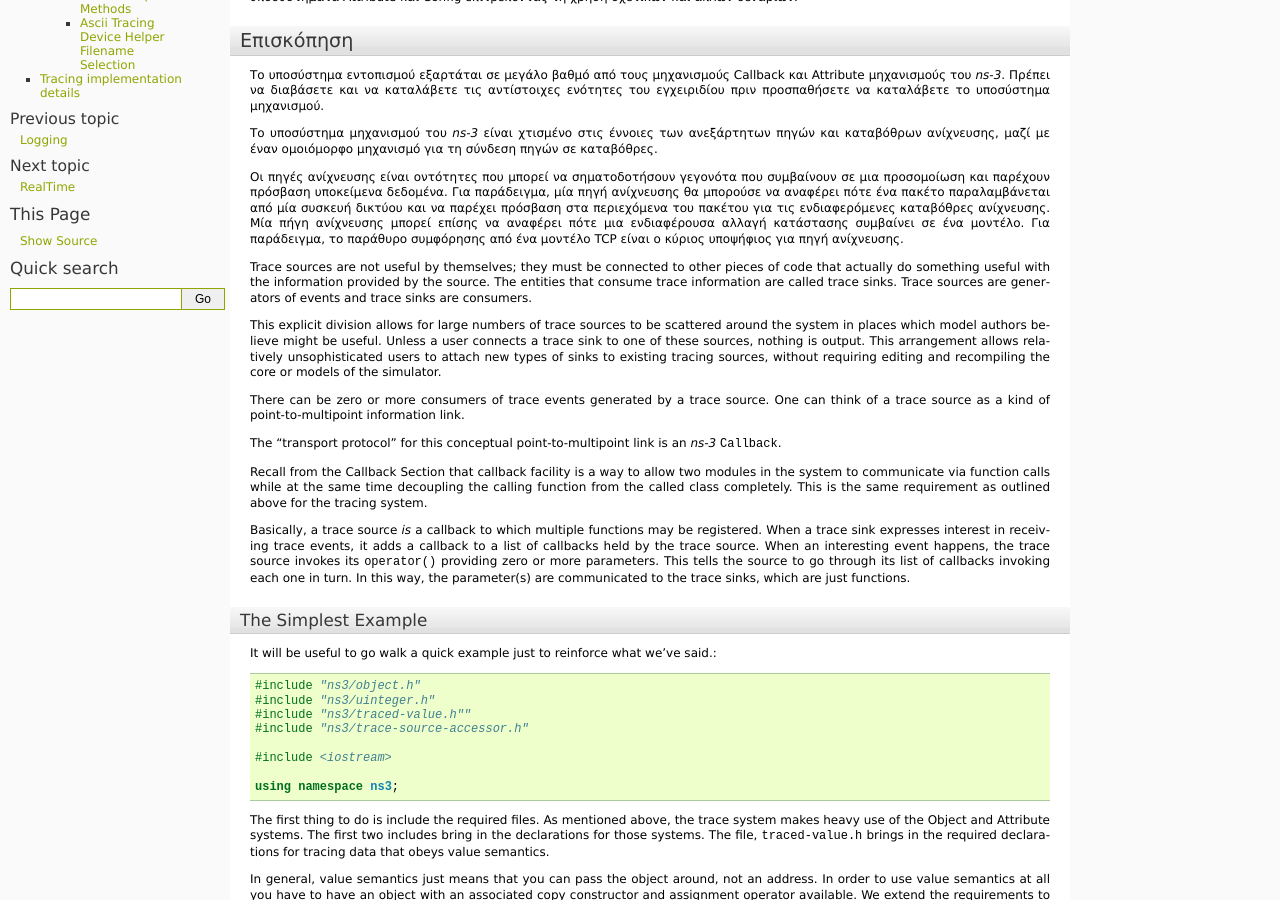
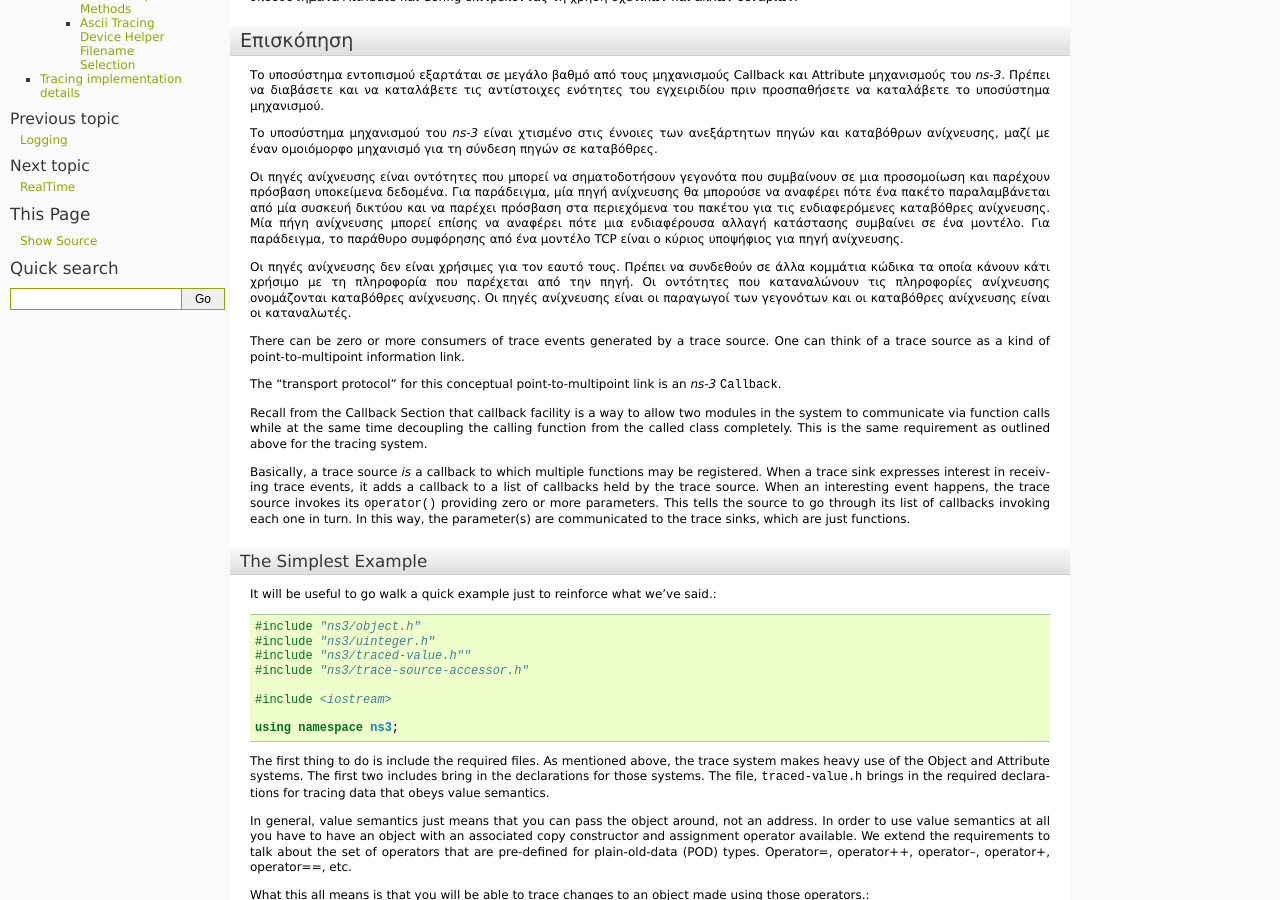
Before and after one commit to maupatras/ns3_team_2B, a Sphinx documentation site: the page built from ns-3.22/doc/manual-gr/source/tracing.rst, in a window 1280 px wide and 900 px high, scrolled down 687 px. Built offline with Sphinx 7.4.7, drawn with Linux system fonts in a browser that asks for light colours; formulas are drawn with MathJax 3; pages that are not in the unit, such as notebooks, are missing from menus.

Commit message:
Update tracing.rst

```diff
--- a/ns-3.22/doc/manual-gr/source/tracing.rst
+++ b/ns-3.22/doc/manual-gr/source/tracing.rst
@@ -149,17 +149,28 @@ Attribute μηχανισμούς του |ns3|. Πρέπει να διαβάσε
 κατάστασης συμβαίνει σε ένα μοντέλο. Για παράδειγμα,  το παράθυρο συμφόρησης από ένα
 μοντέλο TCP είναι ο κύριος υποψήφιος για πηγή ανίχνευσης.
 
-Trace sources are not useful by themselves; they must be connected to other
-pieces of code that actually do something useful with the information provided
-by the source.  The entities that consume trace information are called trace
-sinks. Trace sources are generators of events and trace sinks are consumers.
+..
+ Trace sources are not useful by themselves; they must be connected to other
+ pieces of code that actually do something useful with the information provided
+ by the source.  The entities that consume trace information are called trace
+ sinks. Trace sources are generators of events and trace sinks are consumers.
 
-This explicit division allows for large numbers of trace sources to be scattered
-around the system in places which model authors believe might be useful. Unless
-a user connects a trace sink to one of these sources, nothing is output. This
-arrangement allows relatively unsophisticated users to attach new types of sinks
-to existing tracing sources, without requiring editing and recompiling the core
-or models of the simulator.
+Οι πηγές ανίχνευσης δεν είναι χρήσιμες για τον εαυτό τους. Πρέπει να συνδεθούν σε
+άλλα κομμάτια κώδικα τα οποία κάνουν κάτι χρήσιμο με τη πληροφορία που παρέχεται
+από την πηγή. Οι οντότητες που καταναλώνουν τις πληροφορίες ανίχνευσης ονομάζονται
+καταβόθρες ανίχνευσης. Οι πηγές ανίχνευσης είναι οι παραγωγοί των γεγονότων και οι
+καταβόθρες ανίχνευσης είναι οι καταναλωτές.
+
+..
+ This explicit division allows for large numbers of trace sources to be scattered
+ around the system in places which model authors believe might be useful. Unless
+ a user connects a trace sink to one of these sources, nothing is output. This
+ arrangement allows relatively unsophisticated users to attach new types of sinks
+ to existing tracing sources, without requiring editing and recompiling the core
+ or models of the simulator.
+
+
+
 
 There can be zero or more consumers of trace events generated by a trace source.
 One can think of a trace source as a kind of point-to-multipoint information
```
